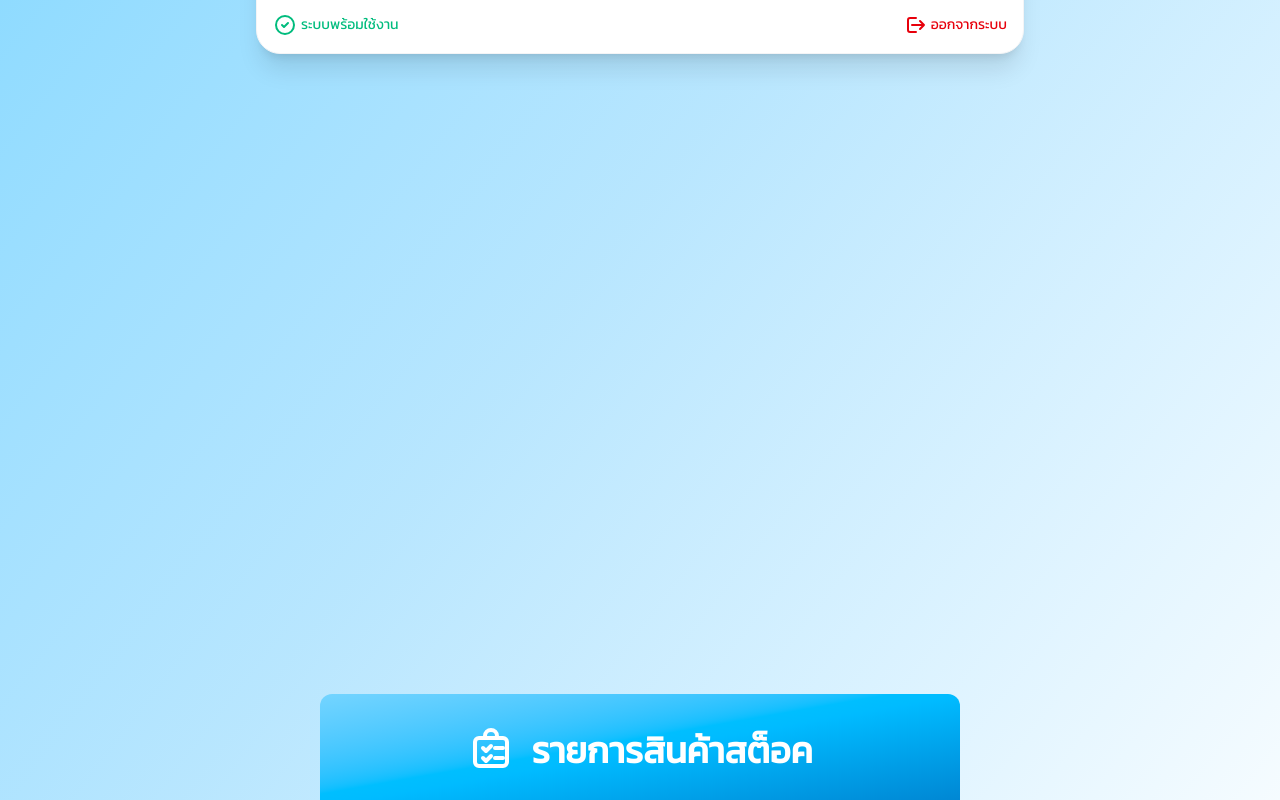
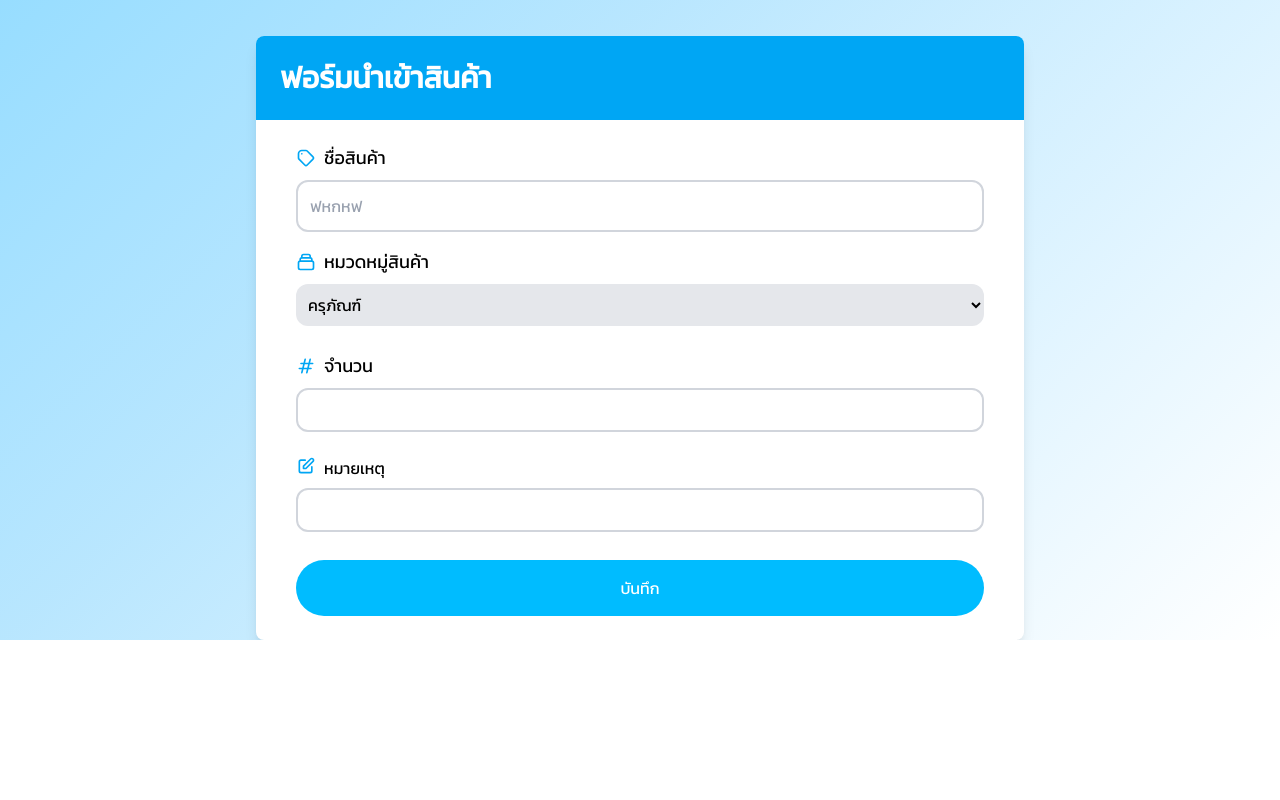
Before and after one commit to panuwit009/dtstock, a Next.js app: page /home in a window 1280 px wide. Shown: the part 620-1420 px from the top of the page. After the commit the page ends 1260 px from the top, so only its background shows below. Built offline with nearby package versions, Linux system fonts and the light colour scheme.

Commit message:
ui forminsertitem

```diff
--- /dev/null
+++ b/src/app/home/components/forminsertitem.tsx
@@ -0,0 +1,95 @@
+export default function FormInsertItem () {
+    return (
+        <div className="flex justify-center">
+
+            <div className="w-[100%] md:w-[100%] max-w-3xl mt-4 bg-white rounded-lg shadow-lg ">
+                <div className="bg-sky-500 p-6 md:rounded-t-lg">
+                    <div className="text-white text-3xl font-semibold">
+                        ฟอร์มนำเข้าสินค้า
+                    </div>
+                </div>
+
+
+                <div className="bg-white md:rounded-b-2xl">
+                    <div className="grid grid-rows-4 px-10 py-6 gap-4">
+
+                            <div>
+                                <div className="space-y-2">
+                                    <div className="flex items-center gap-2">
+                                        <svg className="w-5 h-5 text-sky-500" fill="none" stroke="currentColor" viewBox="0 0 24 24">
+                                            <path strokeLinecap="round" strokeLinejoin="round" strokeWidth={2} d="M7 7h.01M7 3h5c.512 0 1.024.195 1.414.586l7 7a2 2 0 010 2.828l-7 7a2 2 0 01-2.828 0l-7-7A1.994 1.994 0 013 12V7a4 4 0 014-4z" />
+                                        </svg>
+                                        <span className="text-lg">ชื่อสินค้า</span>
+                                    </div>
+                                    <div>
+                                        <input className="border-2 border-gray-300 w-full p-2 rounded-xl p-3
+                                                          focus:border-sky-500 focus:ring-2 focus:ring-sky-200 outline-none transition-all duration-200
+                                                          placeholder:text-gray-400"
+                                               type="text"
+                                               placeholder ="ฟหกหฟ"/>
+                                    </div>
+                                </div>
+                            </div>
+
+                            <div>
+                                <div className="space-y-2">
+                                    <div className="flex items-center gap-2">
+                                        <svg className="w-5 h-5 text-sky-500" fill="none" stroke="currentColor" viewBox="0 0 24 24">
+                                            <path strokeLinecap="round" strokeLinejoin="round" strokeWidth={2} d="M19 11H5m14 0a2 2 0 012 2v6a2 2 0 01-2 2H5a2 2 0 01-2-2v-6a2 2 0 012-2m14 0V9a2 2 0 00-2-2M5 11V9a2 2 0 012-2m0 0V5a2 2 0 012-2h6a2 2 0 012 2v2M7 7h10" />
+                                        </svg>
+                                        <span className="text-lg">หมวดหมู่สินค้า</span>
+                                    </div>
+                                    <select className="bg-gray-200 w-full p-2 rounded-xl">
+                                        <option value="">ครุภัณฑ์</option>
+                                        <option value="">วัสดุทางทันตกรรม</option>
+                                        <option value="">ยา</option>
+                                        <option value="">ของขาย</option>
+                                        <option value="">เวรภัณฑ์</option>
+                                    </select>
+                                </div>
+                            </div>
+
+                            <div>
+                                <div className="space-y-2">
+                                    <div className="flex items-center gap-2">
+                                        <svg className="w-5 h-5 text-sky-500" fill="none" stroke="currentColor" viewBox="0 0 24 24">
+                                            <path strokeLinecap="round" strokeLinejoin="round" strokeWidth={2} d="M7 20l4-16m2 16l4-16M6 9h14M4 15h14" />
+                                        </svg>
+                                        <span className="text-lg">จำนวน</span>
+                                    </div>
+                                    <div>
+                                        <input className="border-2 border-gray-300 w-full p-2 rounded-xl
+                                                          focus:border-sky-500 focus:ring-1 focus:ring-sky-200 outline-none transition-all duration-200"
+                                               type="number" />
+                                    </div>
+                                </div>
+                            </div>
+
+                            <div>
+                                <div className="space-y-2">
+                                    <div className="flex items-cente gap-2">
+                                        <svg className="w-5 h-5 text-sky-500" fill="none" stroke="currentColor" viewBox="0 0 24 24">
+                                            <path strokeLinecap="round" strokeLinejoin="round" strokeWidth={2} d="M11 5H6a2 2 0 00-2 2v11a2 2 0 002 2h11a2 2 0 002-2v-5m-1.414-9.414a2 2 0 112.828 2.828L11.828 15H9v-2.828l8.586-8.586z" />
+                                        </svg>
+                                        <span>หมายเหตุ</span>
+                                    </div>
+
+                                    <div>
+                                        <input className="border-2 border-gray-300 w-full p-2 rounded-xl
+                                                          focus:border-sky-500 focus:ring-1 focus:ring-sky-200 outline-none transition-all duration-200"
+                                               type="text" />
+                                    </div>
+                                </div>
+                            </div>
+
+                            <div>
+                                <button className="bg-sky-400 text-white rounded-full p-4 w-full">บันทึก</button>
+                            </div>
+                    </div>
+
+                </div>
+
+            </div>
+        </div>
+    );
+}
--- a/src/app/home/page.tsx
+++ b/src/app/home/page.tsx
@@ -1,12 +1,14 @@
 import Scanbarcode from "./components/scanbarcode";
 import Items from "./components/items";
+import FormInsertItem from "./components/forminsertitem";
 
 export default function Home () {
     return (
         <>
-        <Scanbarcode />
+        {/* <Scanbarcode /> */}
         <video className="" id="video" style={{ width: "100%" }}></video>
-        <Items />
+        {/* <Items /> */}
+        <FormInsertItem />
         </>
     );
 }
```
